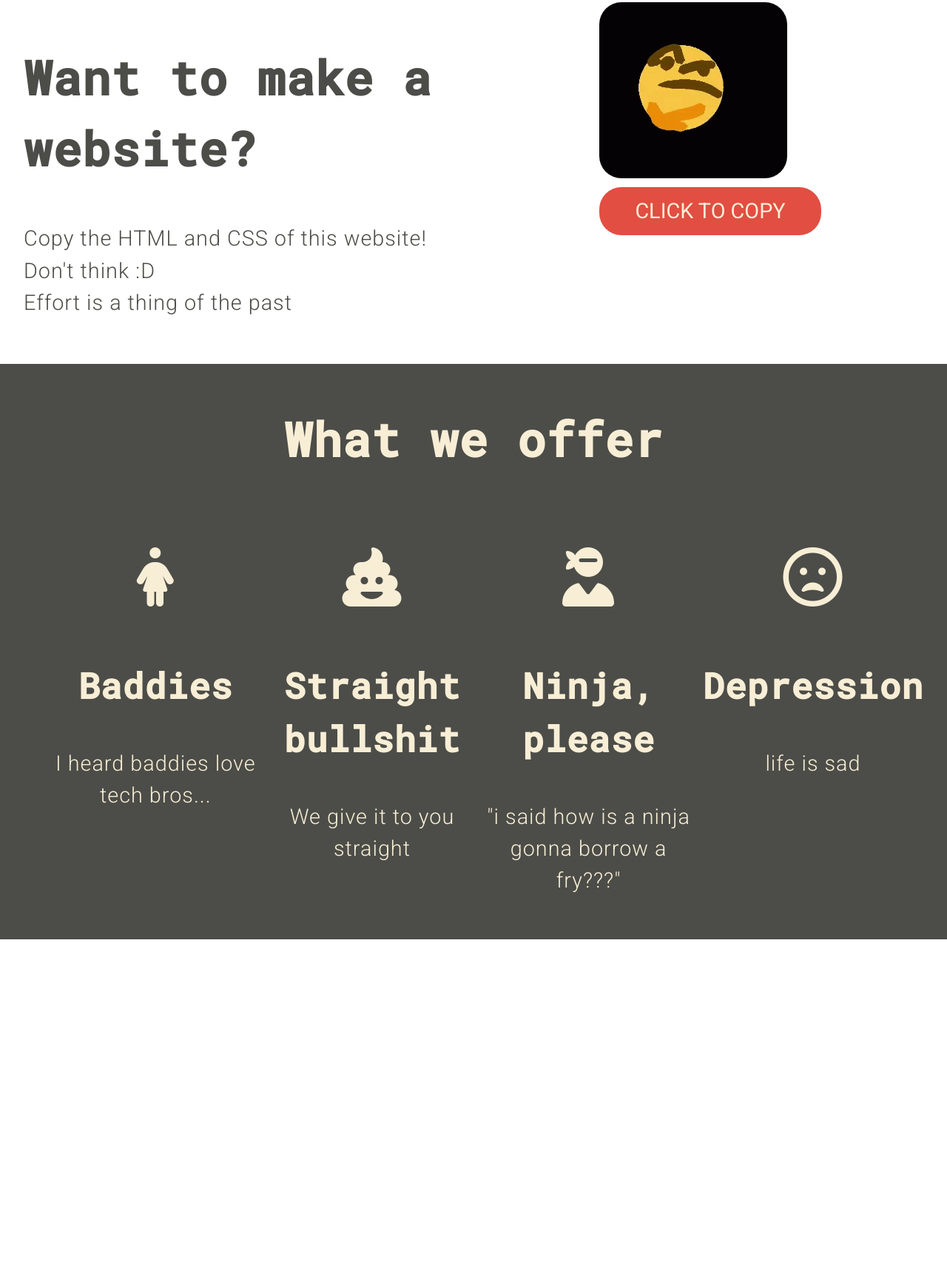
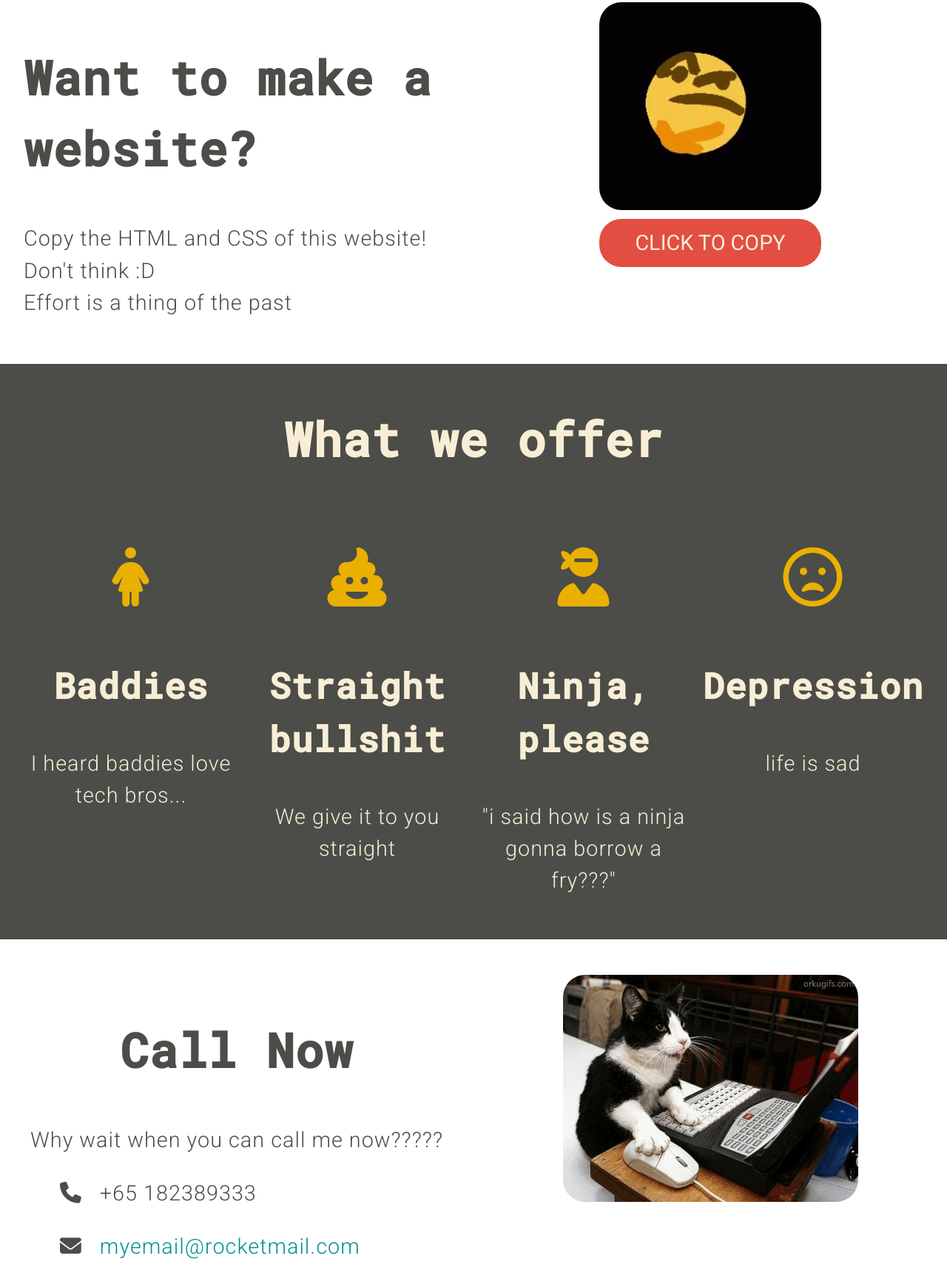
Before and after one commit to Chxshire22/basic-template, a plain HTML site: page index.html in a window 1280 px wide. Shown: the part 907-2643 px from the top of the page at 74% size. Before the commit the page ends 2177 px from the top, so only its background shows below. Drawn offline with nearby package versions, Linux system fonts and the light colour scheme.

Commit message:
removed svg dir. finished contact form and put everything tgt

```diff
--- a/css/style.css
+++ b/css/style.css
@@ -259,7 +259,14 @@ margin-right: 0;
 
 /* nav */
 
+.sticky {
+  position: -webkit-sticky; /* Safari */
+  position: sticky;
+  top: 0;
+}
+
 .nav{
+  z-index: 10;
   padding: 1rem;
   background-color: black;
   display: flex;
@@ -311,18 +318,21 @@ margin-right: 0;
 .callout{
   padding-top: 3rem;
   margin-top: 1rem;
-  min-height: 30vh;
+  min-height: 50vh;
 }
 .callout__description{
   padding-left: 2rem;
 }
 .callout__image{
+  height: auto;
+  width: 100%;
   border-radius: var(--border-radius);
 }
 
 /* feature */
 
 .features{
+  min-height: 50vh;
   margin-top: 2rem;
   background-color: var(--color-body);
   color: var(--color-body-dark);
@@ -336,6 +346,36 @@ margin-right: 0;
   text-align: center;
 }
 
+.feature__list{
+    padding-left: 0;
+}
+
 .feature__list-item{
   text-align: center;
 }
+
+.feature__icon{
+  color: var(--color-mustard);
+  transition: 0.3s;
+}
+.feature__icon:hover{
+  color: var(--color-hover-mustard);
+}
+
+/* contact */
+.contact-form{
+  padding-top: 3rem;
+}
+
+.contact-form h2{
+  text-align: center;
+}
+
+.email{
+  color: var(--color-aqua);
+}
+
+.contact-form__media img{
+  object-fit: cover;
+  border-radius: var(--border-radius);
+}
--- a/index.html
+++ b/index.html
@@ -7,16 +7,16 @@
 <link rel="preconnect" href="https://fonts.googleapis.com">
 <link rel="preconnect" href="https://fonts.gstatic.com" crossorigin>
 <link href="https://fonts.googleapis.com/css2?family=Roboto+Mono:ital,wght@0,400;0,500;1,400;1,500&family=Roboto:ital,wght@0,300;0,400;1,300;1,400&display=swap" rel="stylesheet">
+<link
+  rel="stylesheet"
+  href="https://cdnjs.cloudflare.com/ajax/libs/animate.css/4.1.1/animate.min.css"
+/>
   <link rel="stylesheet" href="https://necolas.github.io/normalize.css/8.0.1/normalize.css">
   <link rel="stylesheet" href="css/style.css">
-  <link
-    rel="stylesheet"
-    href="https://cdnjs.cloudflare.com/ajax/libs/animate.css/4.1.1/animate.min.css"
-  />
 </head>
 <body>
   <div class="container">
-    <nav class="nav collapsible">
+    <nav class="nav collapsible sticky">
     <a href="/"><div>
     <i class="fa-solid fa-meteor icon"></i>
     </div></a>
@@ -35,9 +35,9 @@
       <div class="hero--tagline">
         <p>this is the hero element so Lorem, ipsum dolor sit amet consectetur adipisicing elit. Velit, natus!</p>
       </div>
-      <button class="btn btn--secondary btn--small">not sus btn</button>
+      <a href="#callout-id" class="btn btn--secondary btn--small animate__animated animate__headShake">not sus btn</a>
     </div>
-      <div class="callout grid grid--1x2">
+      <div id="callout-id" class="callout grid grid--1x2">
       <div class="callout__description">
         <h2>Want to make a website?</h2>
         <p>Copy the HTML and CSS of this website! Don't think :D <br> Effort is a thing of the past</p>
@@ -68,6 +68,18 @@
         </li>
       </ul>
     </div>
+    <div class="contact-form grid grid--1x2">
+  <div class="contact-form__content">
+    <h2>Call Now</h2>
+    <p>Why wait when you can call me now?????</p>
+    <ul class="contact-details">
+      <li><p><i class="fa-solid fa-phone"></i>&nbsp;&nbsp; +65 182389333 </p></li>
+      <li><i class="fa-solid fa-envelope"></i>&nbsp;&nbsp; <a class="email" href="https://www.theclownschool.com/contact">myemail@rocketmail.com</a></li>
+    </ul>
+  </div>
+  <div class="contact-form__media"><img src="img/catcom.gif" alt="cat on computer"></div>
+</div>
+
   </div>
 <script src="https://kit.fontawesome.com/7d44254a44.js" crossorigin="anonymous"></script>
   <script src="main.js"></script>
```
Also changed, not shown: components/features.html (+4 -4 lines), playground.html (+11 -1 lines), img/catcom.gif (added), svg/bars-solid.svg (deleted), svg/meteor-solid.svg (deleted).
